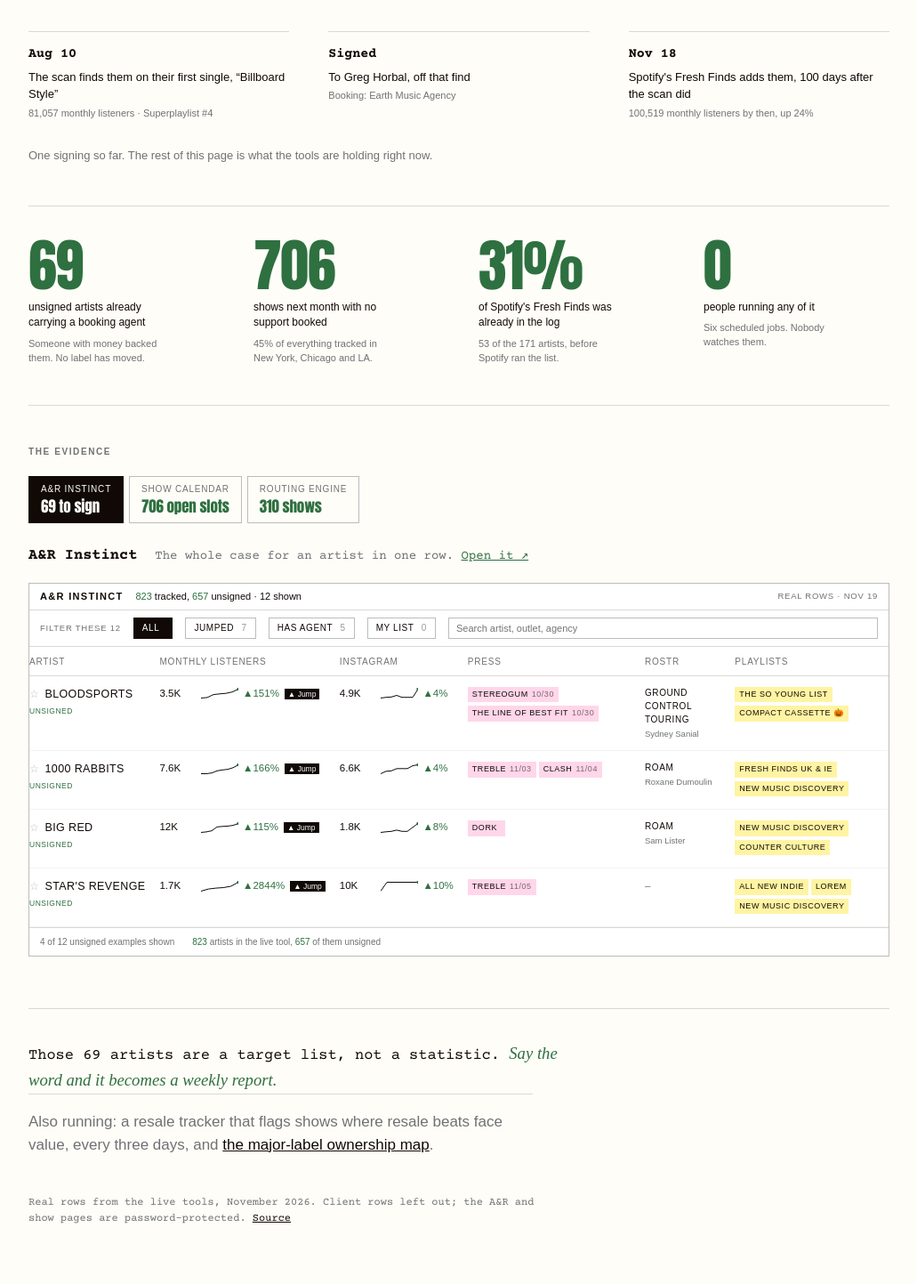
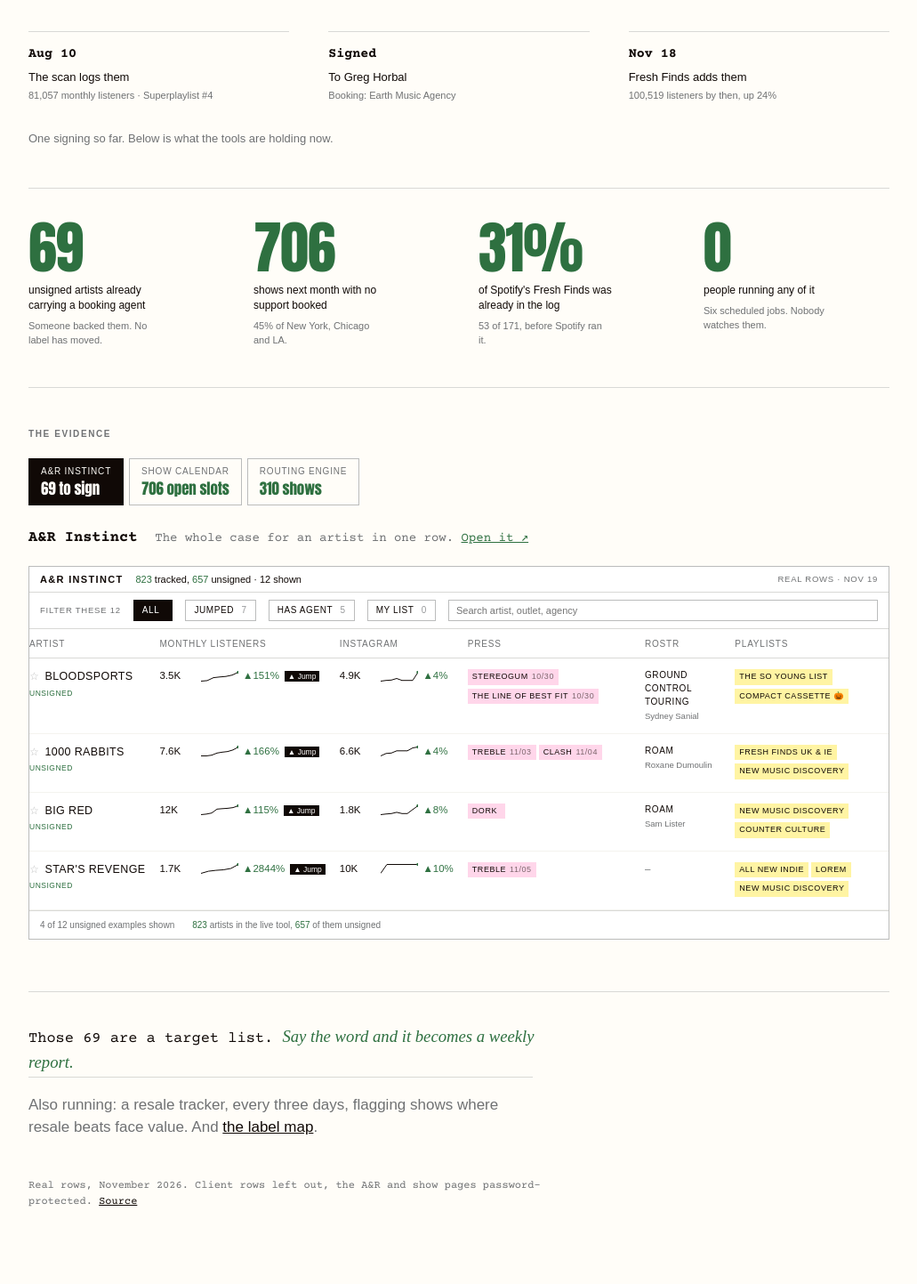
Before and after one commit to ilovemyphone30000/tools, a plain HTML site: page index.html in a window 1280 px wide. Shown: the part 484-1927 px from the top of the page at 89% size, without its empty margins (124-1155 px from the left). Drawn offline with nearby package versions, Linux system fonts and the light colour scheme.

Commit message:
Cut repeated copy
The timeline restated the headline three times over; it now carries only what
the headline does not say. Dropped the show-calendar line that repeated its own
subtab labels, 'not a statistic', 'off that find', and tightened the stat
sub-lines and footer.

Co-Authored-By: Claude Opus 5 <noreply@anthropic.com>

```diff
--- a/index.html
+++ b/index.html
@@ -213,31 +213,31 @@
     <h1>Billboard Style, caught on their first single and signed.
       <em>Fresh Finds got there 100 days later.</em></h1>
     <ol>
-      <li><b>Aug 10</b>The scan finds them on their first single, &ldquo;Billboard Style&rdquo;
+      <li><b>Aug 10</b>The scan logs them
         <span class="when">81,057 monthly listeners &middot; Superplaylist #4</span></li>
-      <li><b>Signed</b>To Greg Horbal, off that find
+      <li><b>Signed</b>To Greg Horbal
         <span class="when">Booking: Earth Music Agency</span></li>
-      <li><b>Nov 18</b>Spotify's Fresh Finds adds them, 100 days after the scan did
-        <span class="when">100,519 monthly listeners by then, up 24%</span></li>
+      <li><b>Nov 18</b>Fresh Finds adds them
+        <span class="when">100,519 listeners by then, up 24%</span></li>
     </ol>
-    <p class="onlyone">One signing so far. The rest of this page is what the tools are holding right now.</p>
+    <p class="onlyone">One signing so far. Below is what the tools are holding now.</p>
   </section>
 
   <section class="nums" aria-label="What the tools are holding">
     <div>
       <span class="n">69</span>
       <span class="c">unsigned artists already carrying a booking agent</span>
-      <span class="s">Someone with money backed them. No label has moved.</span>
+      <span class="s">Someone backed them. No label has moved.</span>
     </div>
     <div>
       <span class="n">706</span>
       <span class="c">shows next month with no support booked</span>
-      <span class="s">45% of everything tracked in New York, Chicago and LA.</span>
+      <span class="s">45% of New York, Chicago and LA.</span>
     </div>
     <div>
       <span class="n">31%</span>
       <span class="c">of Spotify's Fresh Finds was already in the log</span>
-      <span class="s">53 of the 171 artists, before Spotify ran the list.</span>
+      <span class="s">53 of 171, before Spotify ran it.</span>
     </div>
     <div>
       <span class="n">0</span>
@@ -280,8 +280,7 @@
     <div id="p-sh" role="tabpanel" hidden>
       <div class="panel-head">
         <h3>Show calendar</h3>
-        <p>Everything playing tomorrow, and everything announced since the last check.
-          <a href="https://ilovemyphone30000.github.io/nyc-shows/">Open it &#8599;</a></p>
+        <p><a href="https://ilovemyphone30000.github.io/nyc-shows/">Open it &#8599;</a></p>
       </div>
       <div class="screen">
         <div class="bar tight">
@@ -305,7 +304,7 @@
     <div id="p-it" role="tabpanel" hidden>
       <div class="panel-head">
         <h3>Itinerary routing engine</h3>
-        <p>An intake form in, a routed multi-year itinerary out.</p>
+        <p>An intake form in, a routed itinerary out.</p>
       </div>
       <div class="screen">
         <div class="bar tight">
@@ -330,16 +329,15 @@
   </section>
 
   <section class="ask">
-    <p>Those 69 artists are a target list, not a statistic.
+    <p>Those 69 are a target list.
       <em>Say the word and it becomes a weekly report.</em></p>
-    <p class="also">Also running: a resale tracker that flags shows where resale beats face value,
-      every three days, and <a href="https://ilovemyphone30000.github.io/labelmap/">the major-label
-      ownership map</a>.</p>
+    <p class="also">Also running: a resale tracker, every three days, flagging shows where resale
+      beats face value. And <a href="https://ilovemyphone30000.github.io/labelmap/">the label map</a>.</p>
   </section>
 
   <footer>
-    <p>Real rows from the live tools, November 2026. Client rows left out; the A&amp;R and show pages are
-      password-protected. <a href="https://github.com/ilovemyphone30000/tools">Source</a></p>
+    <p>Real rows, November 2026. Client rows left out, the A&amp;R and show pages password-protected.
+      <a href="https://github.com/ilovemyphone30000/tools">Source</a></p>
   </footer>
 </div>
 
```
